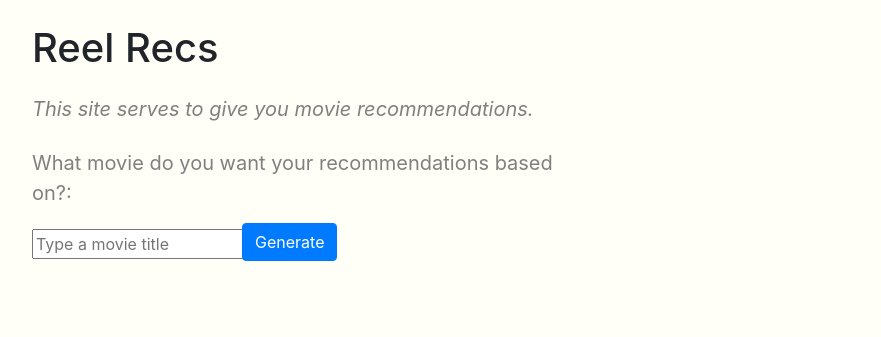
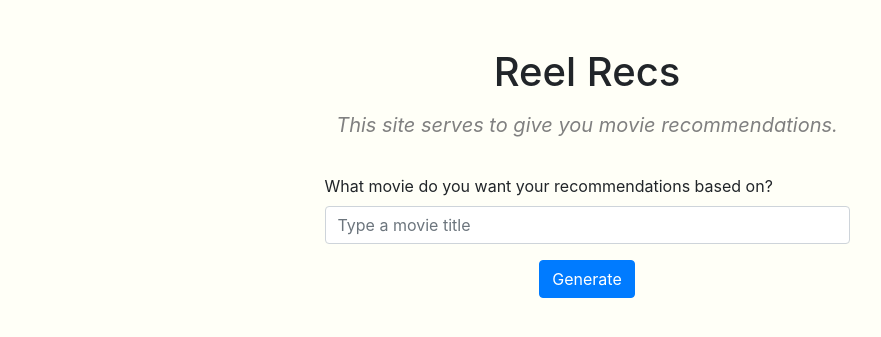
Before and after one commit to Daniel-Manjarrez/Project1, a Flask app: page / in a window 1280 px wide. Shown: the part 56-393 px from the top of the page, without its empty margins (53-934 px from the left). Run offline with Flask 3, Linux system fonts and the light colour scheme; some libraries are stand-ins or nearby versions.

Commit message:
edited app.py and template files

```diff
--- a/app.py
+++ b/app.py
@@ -104,6 +104,7 @@ def summaries(similar_movies):
         return lesser_list
     else:
         return []
+
 def convert_to_embedded_link(link):
     video_id = link.split('v=')[1]
     embedded_link = f'https://www.youtube.com/embed/{video_id}'
@@ -258,7 +259,7 @@ def learn(title):
     # Read the CSV file
     df = pd.read_csv(csv_file_path, dtype={'Year': 'string'})
     current_time = datetime.now()
-    elapsed_time = get_elapsed_time();
+    elapsed_time = get_elapsed_time()
 
     suggested_titles = generate(title)
     titles_data = []
--- a/templates/input.html
+++ b/templates/input.html
@@ -9,39 +9,36 @@
     console.log("Elapsed time:", elapsed_time, "minutes");
 </script>
 
-<br>
+<div class="container mt-5">
+    <!-- Title Section -->
+    <div class="text-center mb-4">
+        <h1>Reel Recs</h1>
+    </div>
 
-<!-- Top Rated Kdramas to Watch-->
-<!-- Remember, this is wrapped in a container -->
-<h1>
-    Reel Recs
-</h1>
-
-<br>
-
-<div>
+    <!-- Introduction Section -->
+    <div class="text-center mb-4">
         <span class="intro"><i>This site serves to give you movie recommendations.</i></span>
     </div>
 
-<br>
-
-<div class="row">
-    <div class="col-md-6 d-flex align-items-stretch intro">
-        What movie do you want your recommendations based on?:
+    <!-- Movie Input Section -->
+    <div class="row mb-3">
+        <div class="col-md-6 offset-md-3">
+            <label for="movie-name" class="form-label">What movie do you want your recommendations based on?</label>
+            <input type="text" class="form-control" id="movie-name" placeholder="Type a movie title">
         </div>
     </div>
-<div class="row">
-    <div class="col-md-3 d-flex align-items-stretch">
-        <div class="movie-input-field">
-            <input type="text" id="movie-name" placeholder="Type a movie title">
+
+    <!-- Generate Button Section -->
+    <div class="row mb-3">
+        <div class="col-md-6 offset-md-3 text-center">
+            <a href="/movie/O" class="btn btn-primary" id="generate-button">Generate</a>
         </div>
     </div>
-    <div class="col-md-3 d-flex align-items-stretch">
-        <a href="/movie/O" class="btn btn-primary mt-auto movie-generate" id="generate-button">Generate</a>
+</div>
+
 <script>
     // Function to print message to console
     function printMessage(event) {
-                //event.preventDefault(); // Prevent the default action (navigation)
         var movieTitle = document.getElementById("movie-name").value.trim(); // Trim whitespace
         if (movieTitle) {
             var movieLink = "/movie/" + encodeURIComponent(movieTitle);
@@ -66,7 +63,5 @@
     // Attach keypress event listener to the input field
     document.getElementById("movie-name").addEventListener("keypress", handleKeyPress);
 </script>
-    </div>
-</div>
 
 {% endblock %}
```
Also changed, not shown: templates/main.html (+24 -26 lines), templates/movie.html (+46 -19 lines). Lines whose indentation alone changed are shown as unchanged.
